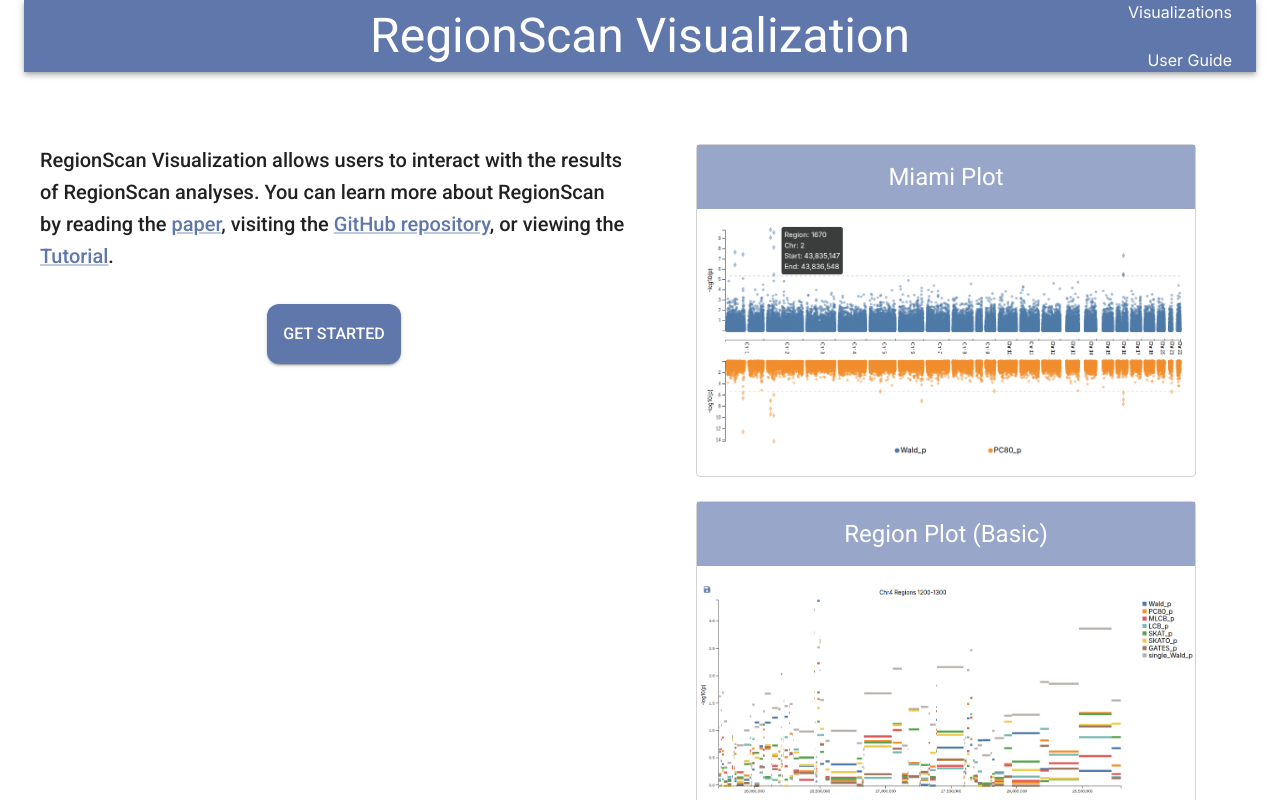
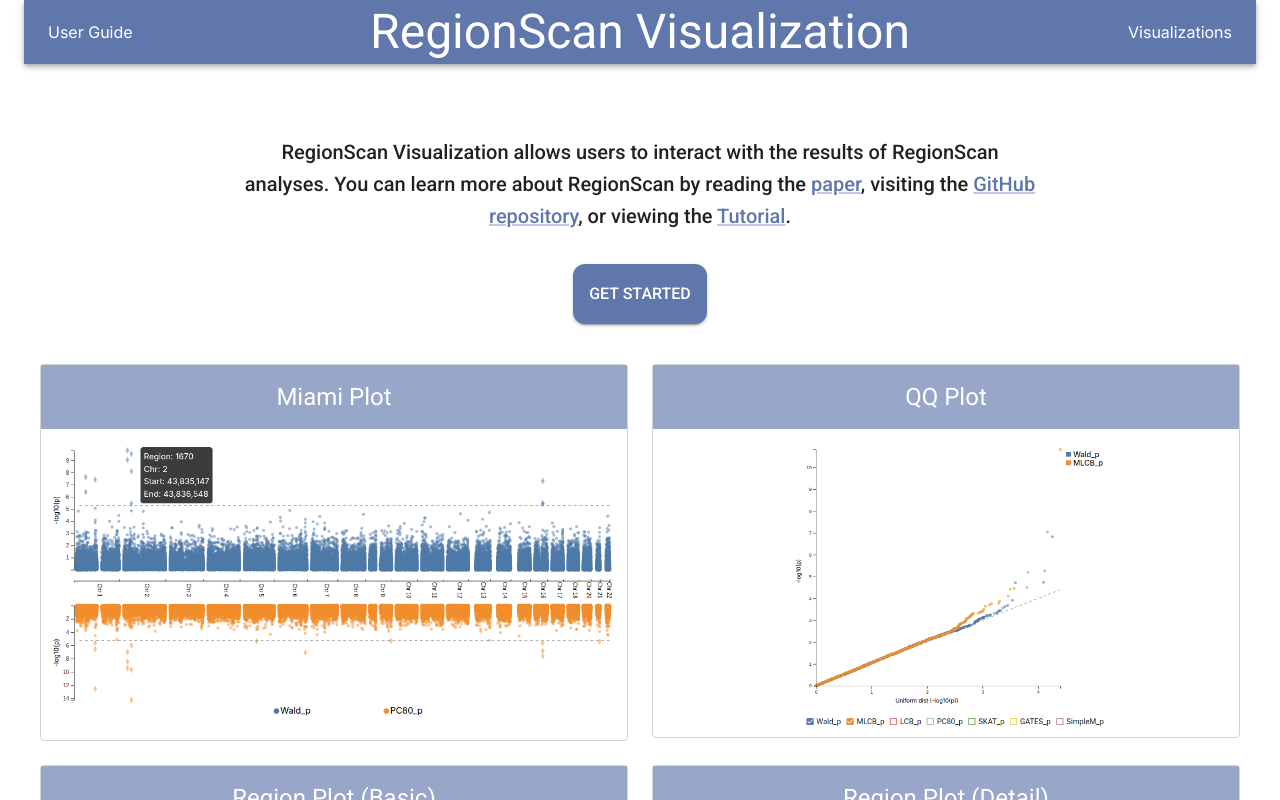
Before and after one commit to BullLab-Lunenfeld/region-scan-dashboard, a Next.js app in the folder next/region-scan-dashboard/: page / in a window 1280 px wide. Shown: the top 800 px of the page. Built offline with nearby package versions, Linux system fonts and the light colour scheme; what @mui/material-nextjs would draw is missing.

Commit message:
update styling, add TOC for help page

```diff
--- a/next/region-scan-dashboard/package.json
+++ b/next/region-scan-dashboard/package.json
@@ -38,7 +38,8 @@
     "next": "^15.2.4",
     "papaparse": "^5.5.2",
     "react": "^19.0.0",
-    "react-dom": "^19.0.0"
+    "react-dom": "^19.0.0",
+    "react-scroll": "^1.9.3"
   },
   "devDependencies": {
     "@eslint/compat": "^1.2.8",
@@ -61,13 +62,14 @@
     "@types/papaparse": "^5.3.15",
     "@types/react": "^19",
     "@types/react-dom": "^19",
+    "@types/react-scroll": "^1.8.10",
     "eslint": "^9",
     "eslint-config-next": "15.2.2",
     "eslint-config-prettier": "^10.1.2",
     "eslint-plugin-import": "^2.31.0",
     "eslint-plugin-react": "^7.37.4",
+    "eslint-plugin-react-hooks": "^5.2.0",
     "npm": "^11.6.0",
-    "eslint-plugin-react-hooks": "^5.2.0",
     "prettier": "^3.5.3",
     "typescript": "^5"
   }
--- a/next/region-scan-dashboard/src/app/page.tsx
+++ b/next/region-scan-dashboard/src/app/page.tsx
@@ -24,6 +24,12 @@ const plots = [
     width: 1066,
   },
   {
+    height: 535,
+    plot: qqPlot,
+    title: "QQ Plot",
+    width: 1155,
+  },
+  {
     height: 526,
     plot: regionBasic,
     title: "Region Plot (Basic)",
@@ -35,30 +41,31 @@ const plots = [
     title: "Region Plot (Detail)",
     width: 1194,
   },
-  {
-    cssWidth: "auto",
-    cssHeight: "auto",
-    height: 476,
-    plot: qqPlot,
-    title: "QQ Plot",
-    width: 488,
-  },
 ];
 
 const LandingPage: React.FC = () => {
   const router = useRouter();
 
   return (
-    <Grid container direction="row" spacing={3} wrap="nowrap" marginTop={4}>
+    <Grid
+      container
+      alignItems="center"
+      justifyContent="center"
+      direction="column"
+      maxWidth="1500px"
+      spacing={3}
+      marginTop={4}
+    >
       <Grid
         container
+        justifyContent="center"
         direction="column"
         alignContent="center"
         spacing={4}
-        size={{ xs: 12, md: 6 }}
+        size={{ xs: 12, md: 8 }}
       >
         <Grid>
-          <Typography variant="h6">
+          <Typography variant="h6" textAlign="center">
             RegionScan Visualization allows users to interact with the results
             of RegionScan analyses. You can learn more about RegionScan by
             reading the{" "}
@@ -85,7 +92,7 @@ const LandingPage: React.FC = () => {
             .
           </Typography>
         </Grid>
-        <Grid textAlign="center">
+        <Grid textAlign="center" marginBottom={2}>
           <Button
             onClick={() => router.push("/visualization")}
             variant="contained"
@@ -103,16 +110,14 @@ const LandingPage: React.FC = () => {
       </Grid>
       <Grid
         container
-        direction="column"
-        size={{ xs: 12, md: 6 }}
-        alignItems="center"
+        direction="row"
+        size={{ xs: 12, md: 12 }}
+        alignItems="flex-start"
       >
-        {plots.map(({ cssHeight, cssWidth, height, plot, title, width }) => (
+        {plots.map(({ height, plot, title, width }) => (
           <LandingPageImage
             key={title}
             alt={title}
-            cssHeight={cssHeight}
-            cssWidth={cssWidth}
             height={height}
             src={plot}
             title={title}
@@ -126,8 +131,6 @@ const LandingPage: React.FC = () => {
 
 interface LandingPageImageProps {
   alt: string;
-  cssHeight?: string | number;
-  cssWidth?: string | number;
   height: number;
   src: StaticImageData;
   title: string;
@@ -136,8 +139,6 @@ interface LandingPageImageProps {
 
 const LandingPageImage: React.FC<LandingPageImageProps> = ({
   alt,
-  cssHeight,
-  cssWidth,
   height,
   src,
   title,
@@ -147,11 +148,11 @@ const LandingPageImage: React.FC<LandingPageImageProps> = ({
     container
     direction="column"
     spacing={2}
-    maxWidth="500px"
+    size={{ xs: 6 }}
     sx={{
       border: "solid lightgrey 1px",
       borderRadius: "4px",
-      img: { width: cssWidth ?? "100%", height: cssHeight ?? "auto" },
+      img: { width: "100%", height: "auto" },
     }}
   >
     <Grid
--- a/next/region-scan-dashboard/src/components/AppContainer.tsx
+++ b/next/region-scan-dashboard/src/components/AppContainer.tsx
@@ -6,7 +6,7 @@ import React, {
   SetStateAction,
   useState,
 } from "react";
-import { Box, Container } from "@mui/material";
+import { Container, Grid2 as Grid } from "@mui/material";
 import { schemeTableau10 } from "d3-scale-chromatic";
 import Header from "./Header";
 import { RegionResult, VariantResult } from "@/lib/ts/types";
@@ -148,9 +148,9 @@ const AppContainer: React.FC<AppContainerProps> = ({ children }) => {
     >
       <Container maxWidth={false} sx={{ minHeight: "92vh" }}>
         <Header />
-        <Box flexGrow={1} overflow="auto" padding={2}>
+        <Grid container flexGrow={1} padding={2} justifyContent="center">
           {children}
-        </Box>
+        </Grid>
       </Container>
     </VisualizationDataContext.Provider>
   );
--- a/next/region-scan-dashboard/src/components/Header.tsx
+++ b/next/region-scan-dashboard/src/components/Header.tsx
@@ -58,10 +58,10 @@ export const transformRegionUpload = (parsed: RegionResultRaw[], i: number) =>
     val.id = +`${i + 1}${j + 1}` * Math.random();
     return Object.fromEntries(
       getEntries(val)
-        .map<[keyof RegionResultRaw, number | null]>(([k, v]) => {
+        .map<[keyof RegionResultRaw, number | string | null]>(([k, v]) => {
           let k_ = colMap[k as keyof RegionResultRawOld] || k;
           k_ = k_.replaceAll(".", "_") as keyof RegionResultRaw;
-          return [k_, v ? +v : null];
+          return [k_, v ? (["gene"].includes(k_) ? v : +v) : null];
         })
         .filter(([k, v]) => {
           if (oldColsToDrop.includes(k)) {
@@ -218,8 +218,11 @@ const Header: React.FC = () => {
           spacing={2}
           container
           flexGrow={1}
-          size={{ xs: 4, lg: 2 }}
+          size={{ xs: 4, lg: 3 }}
         >
+          <Grid>
+            <NavLink href="/user-guide">User Guide</NavLink>
+          </Grid>
           {pathname === "/visualization" && (
             <>
               <Grid>
@@ -235,7 +238,7 @@ const Header: React.FC = () => {
             </>
           )}
         </Grid>
-        <Grid flexGrow={1} size={{ xs: 4, lg: 8 }}>
+        <Grid flexGrow={1} size={{ xs: 4, lg: 6 }}>
           <NavLink noDecoration href="/">
             <Typography textAlign="center" variant="h3">
               RegionScan Visualization
@@ -244,16 +247,13 @@ const Header: React.FC = () => {
         </Grid>
         <Grid
           flexGrow={1}
-          size={{ xs: 4, lg: 2 }}
+          size={{ xs: 4, lg: 3 }}
           justifyContent="flex-end"
           container
           spacing={3}
         >
           <Grid>
             <NavLink href="/visualization">Visualizations</NavLink>
-          </Grid>
-          <Grid>
-            <NavLink href="/user-guide">User Guide</NavLink>
           </Grid>
         </Grid>
       </Toolbar>
--- a/next/region-scan-dashboard/src/components/MiamiPlot.tsx
+++ b/next/region-scan-dashboard/src/components/MiamiPlot.tsx
@@ -60,9 +60,12 @@ const getVariantOrRegionLocation = (datum: VariantResult | RegionResult) => {
   }
 };
 
-type TransformedData = {
-  [Property in keyof RegionResult | keyof VariantResult]: number;
-};
+type TransformedData = Omit<
+  {
+    [Property in keyof RegionResult | keyof VariantResult]: number;
+  },
+  "gene"
+>;
 
 /**
  * Bin data by range that corresponds to `pixelBinWidth`
@@ -135,7 +138,9 @@ const showMiamiTooltip = (
   e: React.MouseEvent,
   pval: number | null,
 ) => {
-  const sharedText = [`Region: ${d.region}`, `Chr: ${d.chr}`];
+  const sharedText = [`Region: ${d.region}`, `Chr: ${d.chr}`].concat(
+    d.gene ? `gene: ${d.gene}` : [],
+  );
 
   const regionText = [
     `Start: ${formatComma(d.start_bp)}`,
@@ -268,15 +273,13 @@ const buildChart = (
         Object.fromEntries(
           getEntries(d)
             .filter(([, v]) => !!v)
-            .map(
-              ([k, v]: [keyof RegionResult | keyof VariantResult, number]) => {
-                if ([topCol, bottomCol].includes(k)) {
-                  return [k, transformPval(v)];
-                } else {
-                  return [k, v];
-                }
-              },
-            ),
+            .map(([k, v]) => {
+              if ([topCol, bottomCol].includes(k)) {
+                return [k, transformPval(v as number)];
+              } else {
+                return [k, v];
+              }
+            }),
         ) as TransformedData,
     );
 
--- a/next/region-scan-dashboard/src/lib/ts/types.ts
+++ b/next/region-scan-dashboard/src/lib/ts/types.ts
@@ -29,6 +29,7 @@ export interface LocalRecombData {
 //fields common to both
 export interface RegionResultRawBase {
   chr: number;
+  gene?: string;
   end_bp: number;
   "GATES.p": number;
   LCB: number;
@@ -85,6 +86,7 @@ export interface RegionResult {
   chr: number;
   end_bp: number;
   GATES_p: number;
+  gene?: string;
   LCB: number;
   LCB_df: number;
   LCB_p: number;
@@ -117,6 +119,7 @@ export interface RegionResult {
 
 interface VariantResultRawBase {
   chr: number;
+  gene?: string;
   region: number;
   "start.bp": number;
   "end.bp": number;
@@ -172,6 +175,7 @@ export type VariantResultRaw = VariantResultRawNew | VariantResultRawOld;
 
 export interface VariantResult {
   chr: number;
+  gene?: string;
   region: number;
   start_bp: number;
   end_bp: number;
--- a/next/region-scan-dashboard/src/lib/ts/util.ts
+++ b/next/region-scan-dashboard/src/lib/ts/util.ts
@@ -160,7 +160,7 @@ export const transformRegionVariants = (
                 k_,
                 v
                   ? v
-                    ? ["ref", "alt", "variant"].includes(k)
+                    ? ["ref", "alt", "variant", "gene"].includes(k)
                       ? v
                       : +v
                     : v
--- a/next/region-scan-dashboard/src/util/columnConfigs.tsx
+++ b/next/region-scan-dashboard/src/util/columnConfigs.tsx
@@ -123,6 +123,7 @@ export const regionResultCols: PaginatedTableColumn<RegionResult>[] = [
     getSortComparator: regionSort,
     filterOperators: isBetweenOperators.concat(getGridNumericOperators()),
   },
+
   {
     field: "start_bp",
     headerName: "start_bp",
```
Also changed, not shown: next/region-scan-dashboard/src/app/user-guide/page.tsx (+106 -10 lines), next/region-scan-dashboard/src/app/visualization/page.tsx (+18 -3 lines), next/region-scan-dashboard/public/qq-plot.png, 1 other file (tests, documents, lock files or other folders).
